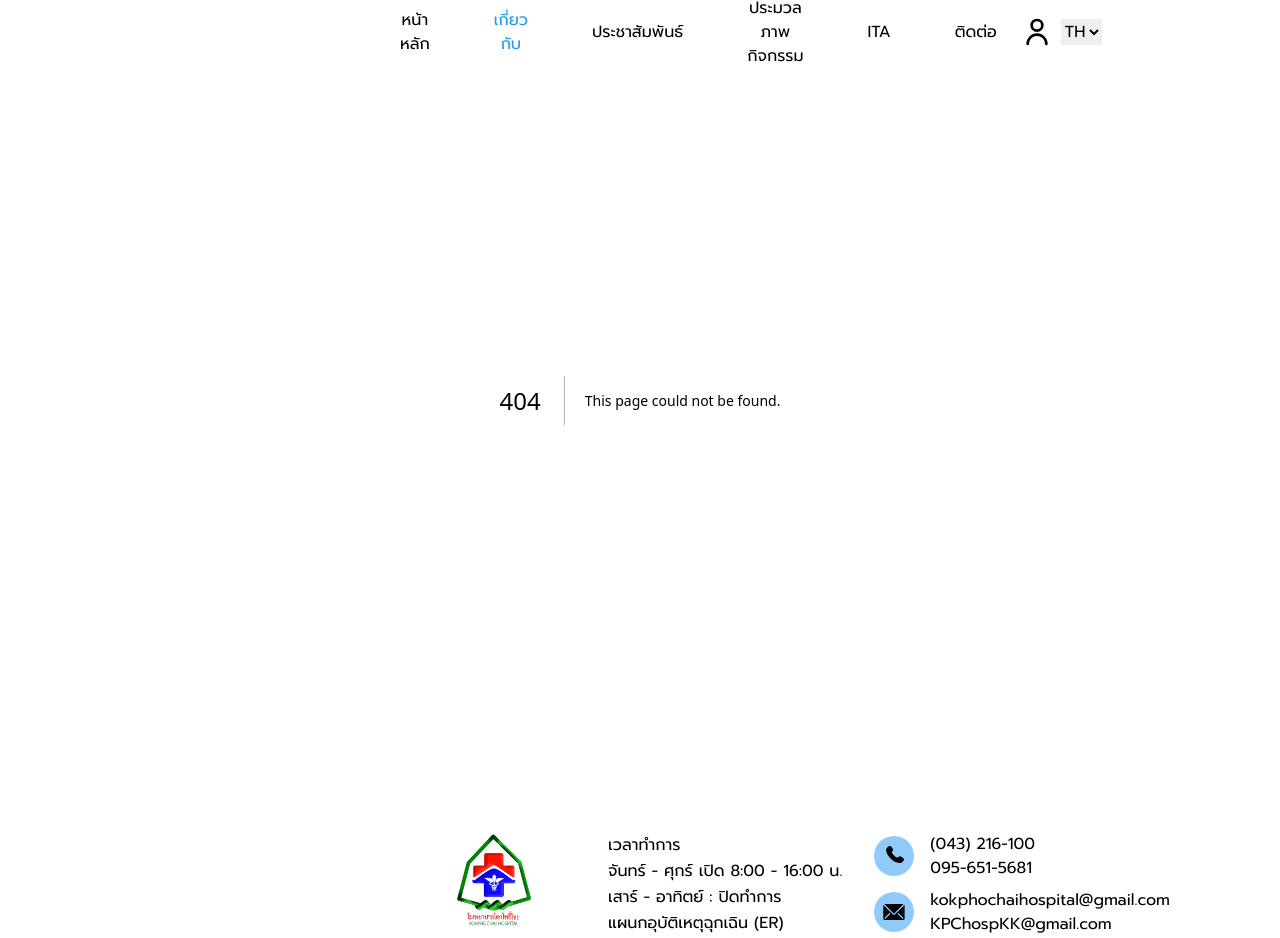
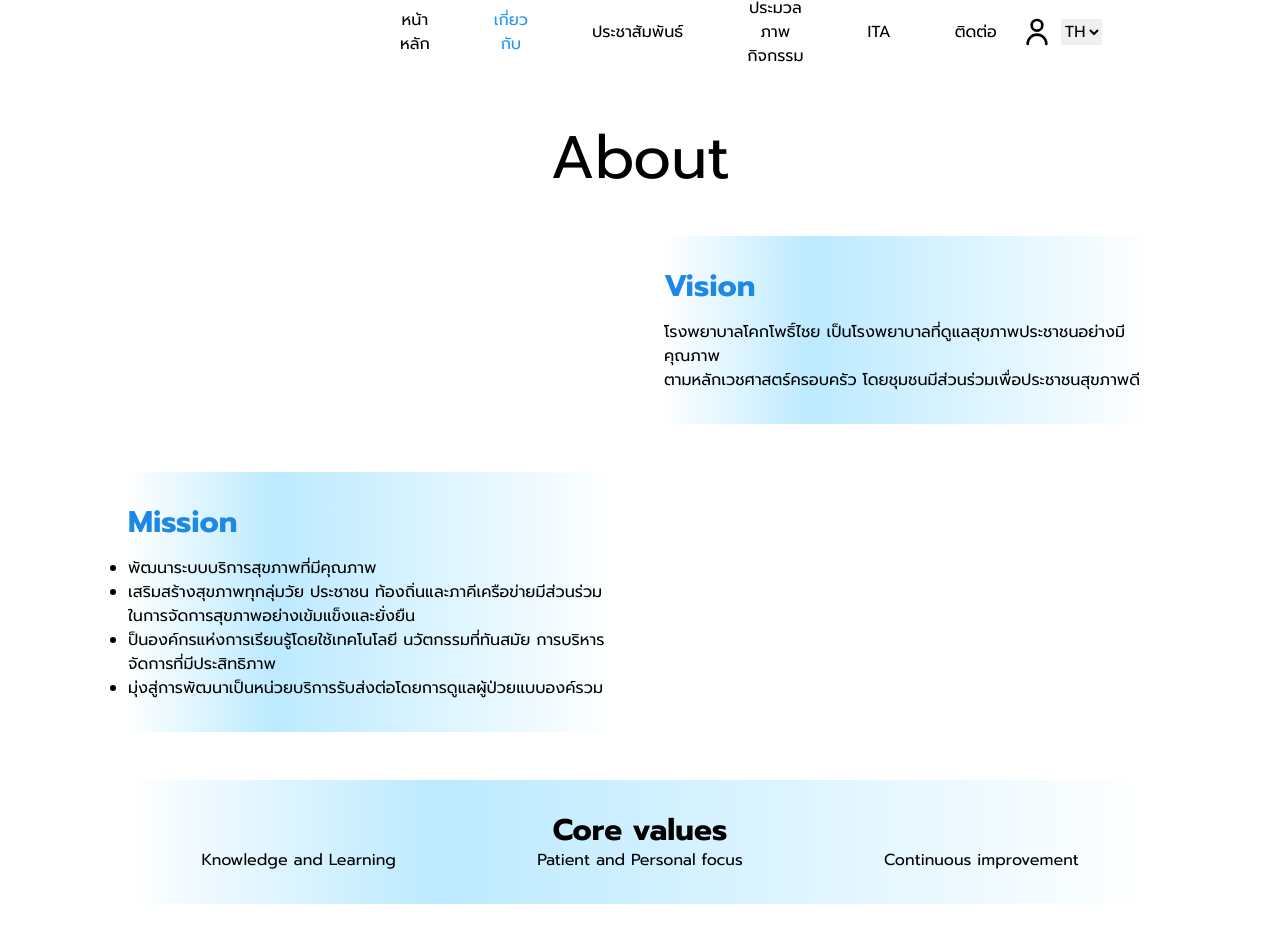
Before and after one commit to CeeDyyy/kokphochaihospital-fe, a Next.js app: page /about in a window 1280 px wide. Before the commit this address had no page. Shown: the top 938 px of the page. Built offline with nearby package versions, Linux system fonts and the light colour scheme.

Commit message:
Add About Page

```diff
--- /dev/null
+++ b/app/about/page.js
@@ -0,0 +1,58 @@
+'use client'
+
+export default function About() {
+
+    return (
+        <div className="lg:px-32 2xl:px-96">
+            <div className="h-full flex flex-col items-center pt-32">
+                <p className="text-6xl mb-12">About</p>
+                <div className="grid md:grid-cols-2 w-full gap-12 justify-items-center">
+
+                    <div className="w-full col-start-2">
+                        <div className="py-8 bg-gradient-to-r from-[#FFFFFF] from-0% via-[#BCEAFF] via-30% to-[#FFFFFF] to-100%">
+                            <p className="text-3xl text-[#1E88E5] mb-4 font-bold">Vision</p>
+                            <p>โรงพยาบาลโคกโพธิ์ไชย เป็นโรงพยาบาลที่ดูแลสุขภาพประชาชนอย่างมีคุณภาพ<br />
+                                ตามหลักเวชศาสตร์ครอบครัว โดยชุมชนมีส่วนร่วมเพื่อประชาชนสุขภาพดี</p>
+                        </div>
+                    </div>
+
+                    {/* Mission */}
+                    <div className="w-full col-end-2 ">
+                        <div className="py-8 bg-gradient-to-r from-[#FFFFFF] from-0% via-[#BCEAFF] via-30% to-[#FFFFFF] to-100%">
+                            <p className="text-3xl text-[#1E88E5] mb-4 font-bold">Mission</p>
+                            <ul className="list-disc">
+                                <li>พัฒนาระบบบริการสุขภาพที่มีคุณภาพ</li>
+                                <li>เสริมสร้างสุขภาพทุกลุ่มวัย ประชาชน ท้องถิ่นและภาคีเครือข่ายมีส่วนร่วมในการจัดการสุขภาพอย่างเข้มแข็งและยั่งยืน</li>
+                                <li>ป็นองค์กรแห่งการเรียนรู้โดยใช้เทคโนโลยี นวัตกรรมที่ทันสมัย การบริหารจัดการที่มีประสิทธิภาพ</li>
+                                <li>มุ่งสู่การพัฒนาเป็นหน่วยบริการรับส่งต่อโดยการดูแลผู้ป่วยแบบองค์รวม</li>
+                            </ul>
+                        </div>
+                    </div>
+
+                    {/* Core values */}
+                    <div className="w-full col-span-2">
+                        <div className="py-8 bg-gradient-to-r from-[#FFFFFF] from-0% via-[#BCEAFF] via-30% to-[#FFFFFF] to-100%">
+                            <p className="text-center text-3xl font-bold">Core values</p>
+                            <div className="w full grid grid-cols-3 justify-items-center">
+                                <div>
+                                    <p>Knowledge and Learning</p>
+                                </div>
+                                <div>
+                                    <p>Patient and Personal focus</p>
+                                </div>
+                                <div>
+                                <p>Continuous improvement</p>
+                                </div>
+                            </div>
+                        </div>
+                    </div>
+
+                   {/* Hospital name  */}
+                    <div className="w-full col-span-2">
+                        <p className="text-center text-2xl font-bold">โรงพยาบาลโคกโพธิ์ไชย</p>
+                    </div>
+                </div>
+            </div>
+        </div>
+    );
+}
```
